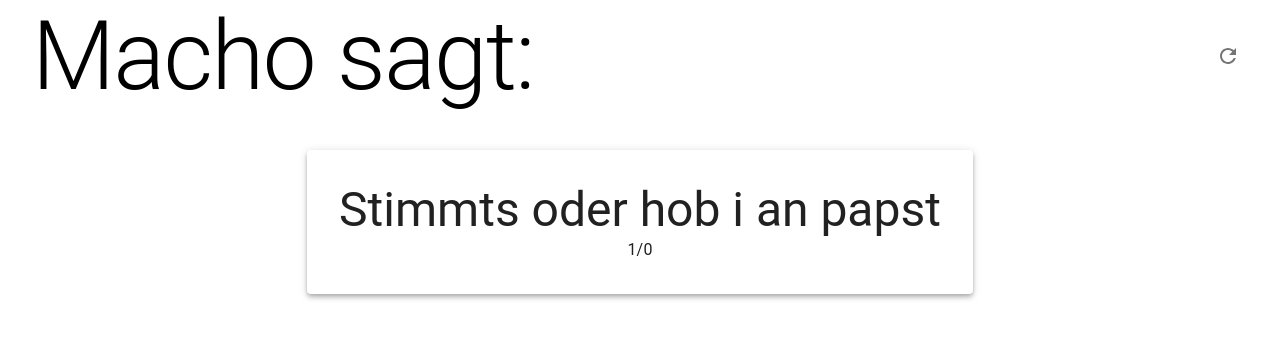
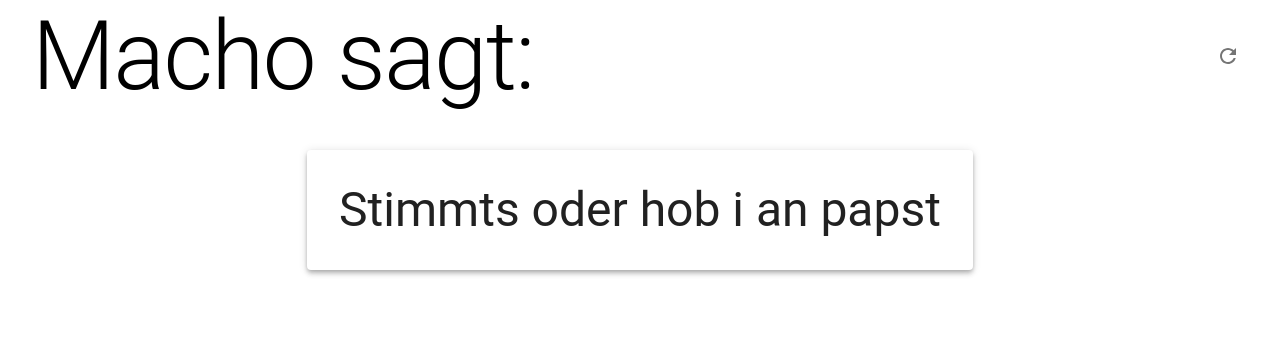
Before and after one commit to dominik-pm/herwigmacho, a Next.js app in the folder macho-phrase-generator/: page / in a window 1280 px wide. Shown: the top 338 px of the page. Built offline with nearby package versions, Linux system fonts and the light colour scheme.

Commit message:
Update Phrase.js

```diff
--- a/macho-phrase-generator/components/Phrase.js
+++ b/macho-phrase-generator/components/Phrase.js
@@ -5,7 +5,7 @@ export default function Phrase({ text, maxCount }) {
     return (
         <Paper elevation={4} sx={{ padding: 4 }}>
             <Typography variant="h3">{text}</Typography>
-            <Typography variant="body1">1/{maxCount}</Typography>
+            {/*<Typography variant="body1">1/{maxCount}</Typography>*/}
         </Paper>
     )
 }
```
